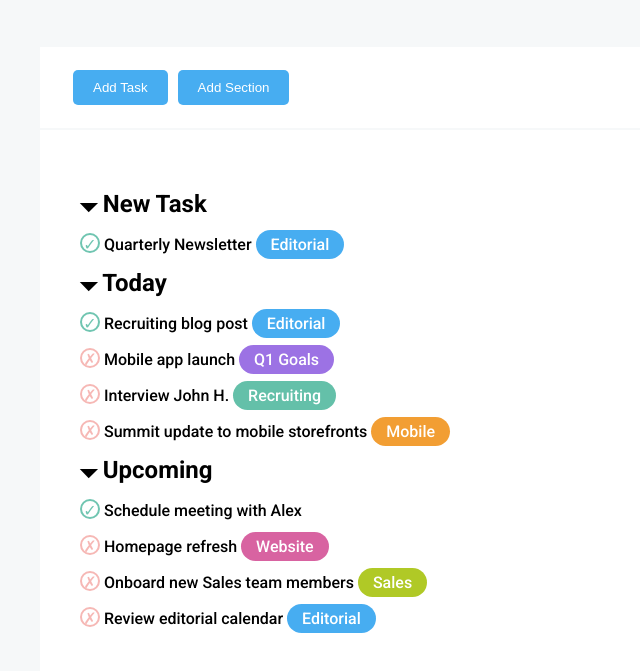
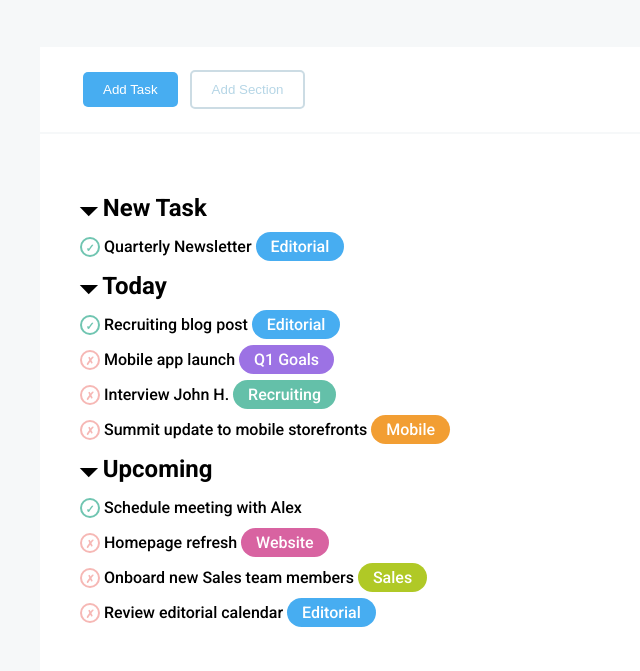
Before and after one commit to Danilo-Mosca/html-css-toboolist, a plain HTML site: page index.html in a window 1280 px wide. Shown: the part 83-754 px from the top of the page, without its empty margins (0-640 px from the left). Drawn offline with Linux system fonts and the light colour scheme.

Commit message:
repository comlpete

```diff
--- a/css/style.css
+++ b/css/style.css
@@ -44,7 +44,7 @@ body {
 /* Header */
 header {
   height: 80px;
-  background-color: #F6F8F9;
+  background-color: white;
 }
 
 #logo img,
@@ -66,7 +66,7 @@ h1 {
 
 /* -------- Sezione pulsanti --------- */
 #nav {
-  padding-left: 30px;
+  padding-left: 40px;
   border-bottom: 2px solid #F6F8F9;
   ;
 }
@@ -81,15 +81,15 @@ h1 {
   background-color: #47ADF1;
 }
 
-button #active {
+button#active {
   background-color: #47ADF1;
 }
 
-button #deselected {
+button#deselected {
   margin-left: 5px;
   background-color: white;
-  color: #F6F8F9;
-  border: 1px solid #F6F8F9;
+  color: #b6d6e6;
+  border: 2px solid #ccdce4;
 }
 
 /* --------- End sezione pulsanti --------- */
@@ -112,10 +112,12 @@ p {
   height: 20px;
   display: inline-block;
   text-align: center;
-  line-height: 20px;
+  line-height: 19px;
   border-radius: 50%;
   border: 2px solid #70C5B1;
   color: #70C5B1;
+  font-size: 11px;
+  font-weight: 900;
 }
 
 .cross-check {
@@ -123,10 +125,12 @@ p {
   height: 20px;
   display: inline-block;
   text-align: center;
-  line-height: 20px;
+  line-height: 19px;
   border-radius: 50%;
   border: 2px solid #F6B8B5;
   color: #F6B8B5;
+  font-size: 11px;
+  font-weight: 900;
 }
 
 /* Label del menu */
```
